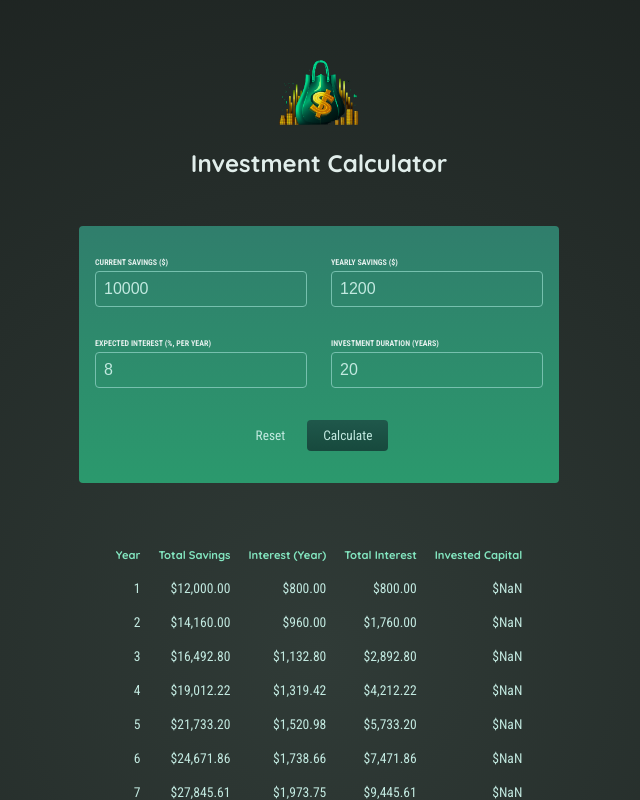
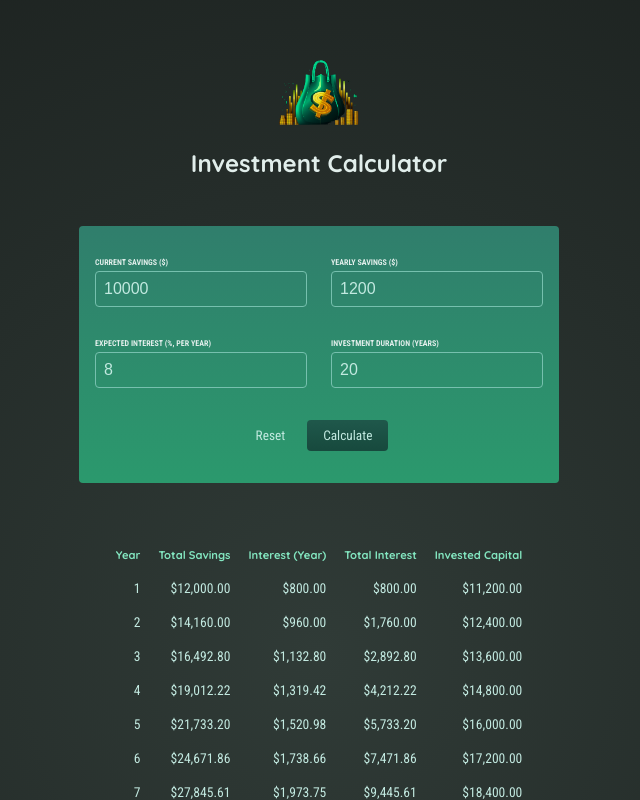
Before and after one commit to jr-tamaela/investmentCalculator, a React (Create React App) app: page / in a window 1280 px wide. Both pictures are taken after a click on the button "Calculate". Shown: the top 800 px of the page, without its empty margins (321-961 px from the left). Built offline with nearby package versions, Linux system fonts and the light colour scheme.

Commit message:
fixed bug with last column being a NaN. Made a typo in the props declaration.

```diff
--- a/src/App.js
+++ b/src/App.js
@@ -41,7 +41,7 @@ function App() {
       {userInput && (
         <Table
           data={yearlyData}
-          intialInvestment={userInput["current-savings"]}
+          initialInvestment={userInput["current-savings"]}
         />
       )}
     </div>
--- a/src/components/Form/Form.js
+++ b/src/components/Form/Form.js
@@ -13,7 +13,6 @@ const Form = (props) => {
 
   const submitHandler = (event) => {
     event.preventDefault(); // prevents browsers default behavior.
-    // ... Do something upon submission.
     props.onCalculate(userInput);
     console.log("SUBMIT");
   };
--- a/src/components/Table/Table.js
+++ b/src/components/Table/Table.js
@@ -28,7 +28,7 @@ const Table = (props) => {
             <td>
               {formatter.format(
                 yearData.savingsEndOfYear -
-                  props.intialInvestment -
+                  props.initialInvestment -
                   yearData.yearlyContribution * yearData.year
               )}
             </td>
```
